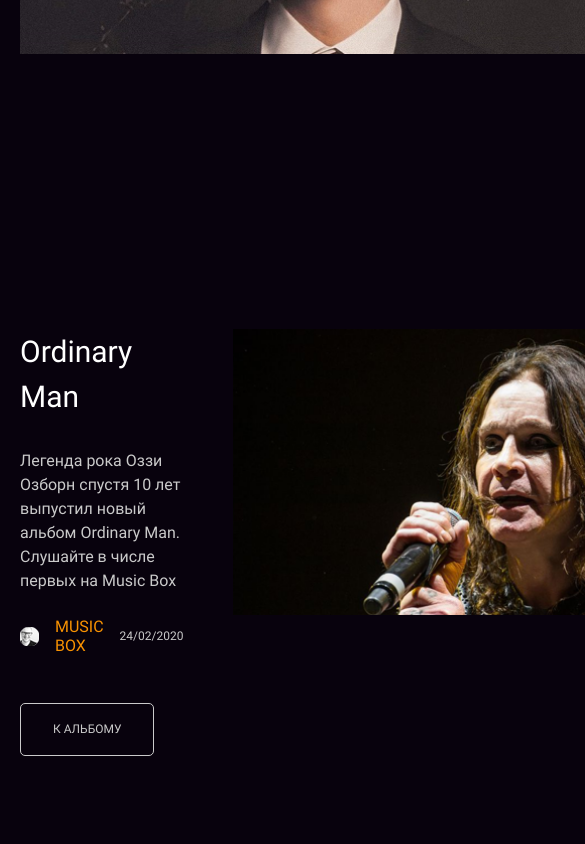
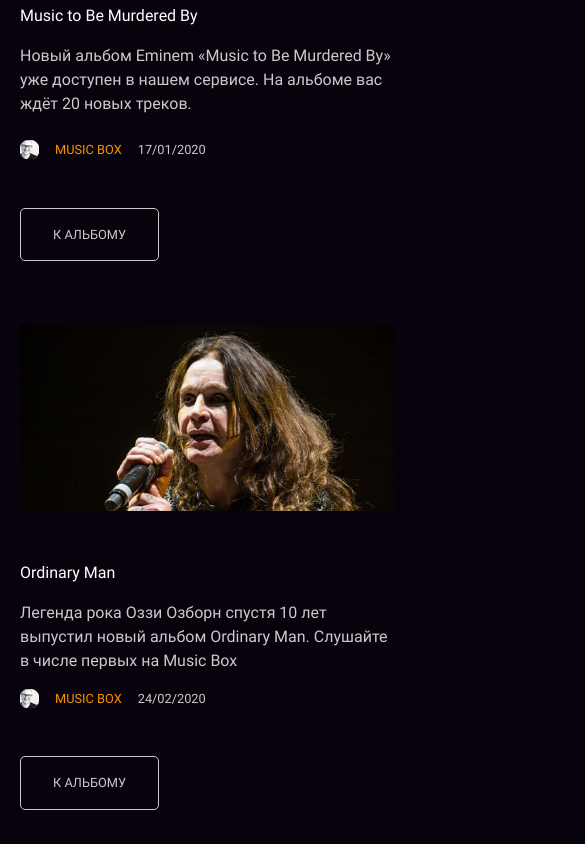
Before and after one commit to pdasya/layout-designer-project-56, a website: page src/index.html in a window 390 px wide. Shown: the part 3380-4224 px from the top of the page, 585 px wide, since content can reach past the window. Drawn offline with nearby package versions, Linux system fonts and the light colour scheme; files that its build step writes are made by us from their sources.

Commit message:
update mobile version of news section

```diff
--- a/src/scss/news-section.scss
+++ b/src/scss/news-section.scss
@@ -116,3 +116,70 @@
       order: 1;
     }
   }
+
+  @media (max-width: 1200px) {
+    .news-section__item {
+      justify-content: center;
+      flex-wrap: wrap;
+    }
+
+    .item-news__img {
+      & img {
+        width: 100%;
+      }
+    }
+
+    .item-news__img-order-2 {
+      order: 1;
+    }
+
+    .item-news__body-order-1 {
+      order: 2;
+    }
+  }
+
+  @media (max-width: 414px) {
+    .news-section__items {
+      display: flex;
+      flex-direction: column;
+      gap: 64px;
+    }
+
+    .item-news {
+      row-gap: 50px;
+    }
+
+    .item-news__img {
+      flex: 0 1 374px;
+
+      & img {
+        width: 374px;
+      }
+    }
+
+    .px-8 {
+      margin-top: -8px;
+    }
+
+    .item-news__title {
+      margin-bottom: 16px;
+      font-weight: 400;
+      font-size: 16px;
+      line-height: 24px;
+    }
+
+    .item-news__label {
+      font-size: 12.8px;
+      line-height: 150%;
+    }
+
+    .item-news__date {
+      font-size: 12.8px;
+      line-height: 150%;
+    }
+
+    .item-news__btn {
+      font-size: 12.8px;
+      line-height: 150%;
+    }
+  }
```
